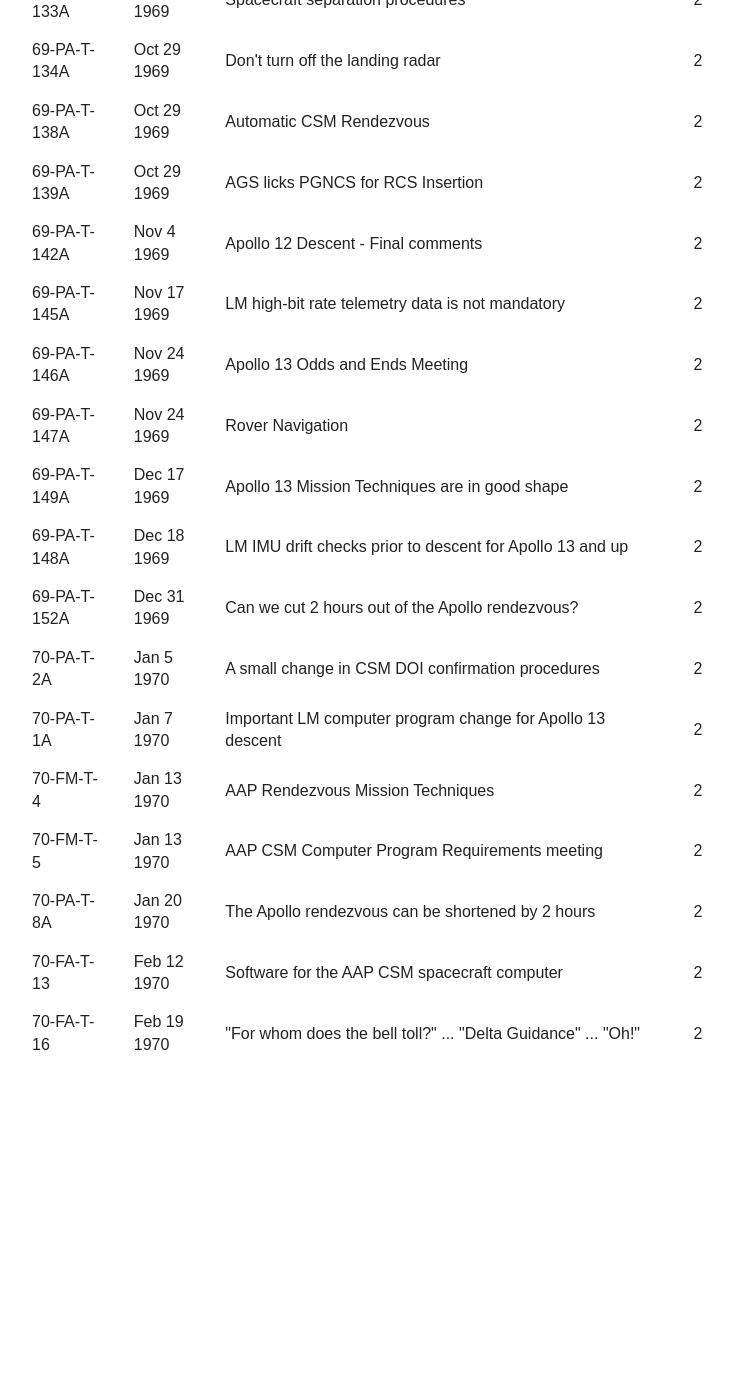
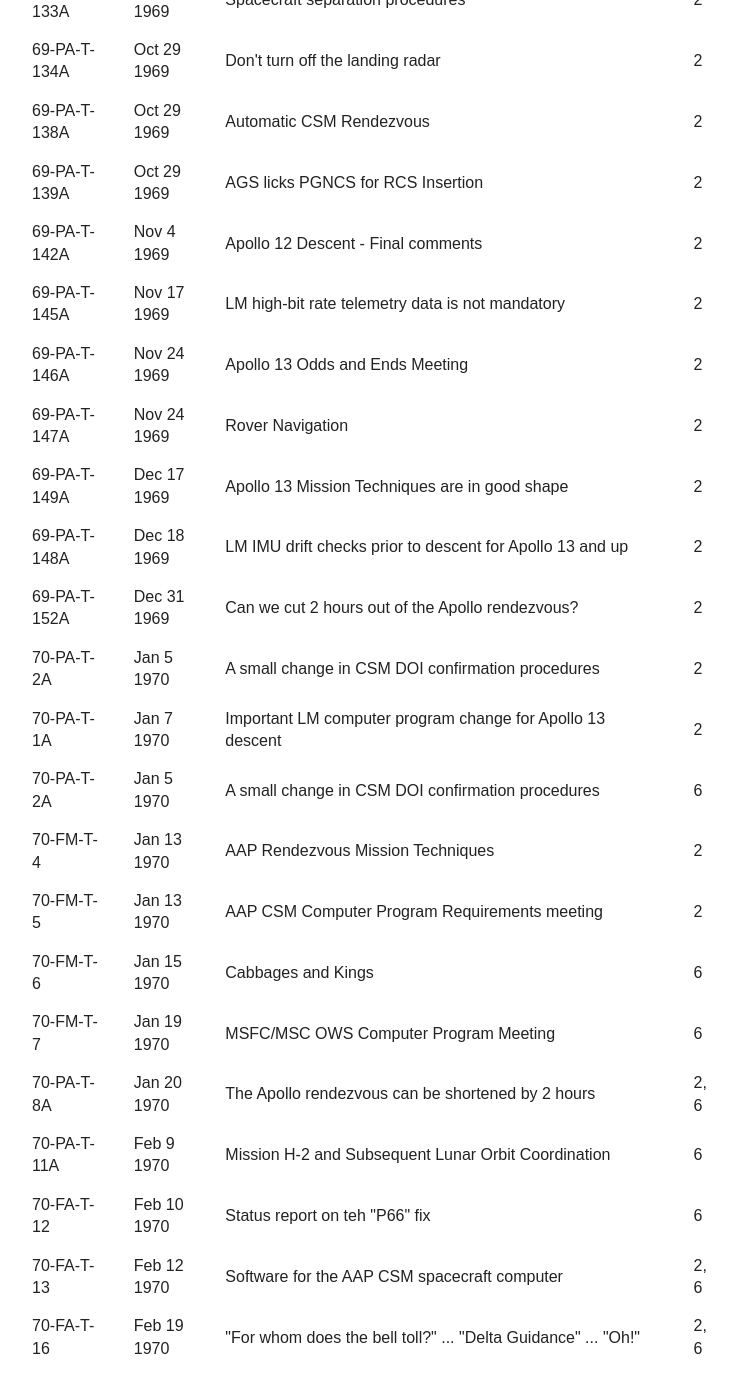
Before and after one commit to seanredmond/Tindallgrams, a Jekyll site: the page built from index.html, in a window 1280 px wide and 1400 px high, scrolled down 27603 px. Shown: the top 1393 px of the window, without its empty margins (264-1001 px from the left). Built offline with Jekyll 4.4.1, drawn with Linux system fonts in a browser that asks for light colours; before the commit the page ends 28699 px from its top, so only the background shows below that.

Commit message:
Everything from 1970_tindallgrams.pdf added

```diff
--- a/index.html
+++ b/index.html
@@ -2767,6 +2767,12 @@
                 <td>2</td>
             </tr>
             <tr>
+                <td>70-PA-T-2A</td>
+                <td>Jan 5 1970</td>
+                <td>A small change in CSM DOI confirmation procedures</td>
+                <td>6</td>
+            </tr>
+            <tr>
                 <td>70-FM-T-4</td>
                 <td>Jan 13 1970</td>
                 <td>AAP Rendezvous Mission Techniques</td>
@@ -2779,22 +2785,46 @@
                 <td>2</td>
             </tr>
             <tr>
+                <td>70-FM-T-6</td>
+                <td>Jan 15 1970</td>
+                <td>Cabbages and Kings</td>
+                <td>6</td>
+            </tr>
+            <tr>
+                <td>70-FM-T-7</td>
+                <td>Jan 19 1970</td>
+                <td>MSFC/MSC OWS Computer Program Meeting</td>
+                <td>6</td>
+            </tr>
+            <tr>
                 <td>70-PA-T-8A</td>
                 <td>Jan 20 1970</td>
                 <td>The Apollo rendezvous can be shortened by 2 hours</td>
-                <td>2</td>
+                <td>2, 6</td>
+            </tr>
+            <tr>
+                <td>70-PA-T-11A</td>
+                <td>Feb 9 1970</td>
+                <td>Mission H-2 and Subsequent Lunar Orbit Coordination</td>
+                <td>6</td>
+            </tr>
+            <tr>
+                <td>70-FA-T-12</td>
+                <td>Feb 10 1970</td>
+                <td>Status report on teh "P66" fix</td>
+                <td>6</td>
             </tr>
             <tr>
                 <td>70-FA-T-13</td>
                 <td>Feb 12 1970</td>
                 <td>Software for the AAP CSM spacecraft computer</td>
-                <td>2</td>
+                <td>2, 6</td>
             </tr>
             <tr>
                 <td>70-FA-T-16</td>
                 <td>Feb 19 1970</td>
                 <td>"For whom does the bell toll?" ... "Delta Guidance" ... "Oh!"</td>
-                <td>2</td>
+                <td>2, 6</td>
             </tr>
         </tbody>
     </table>
```
